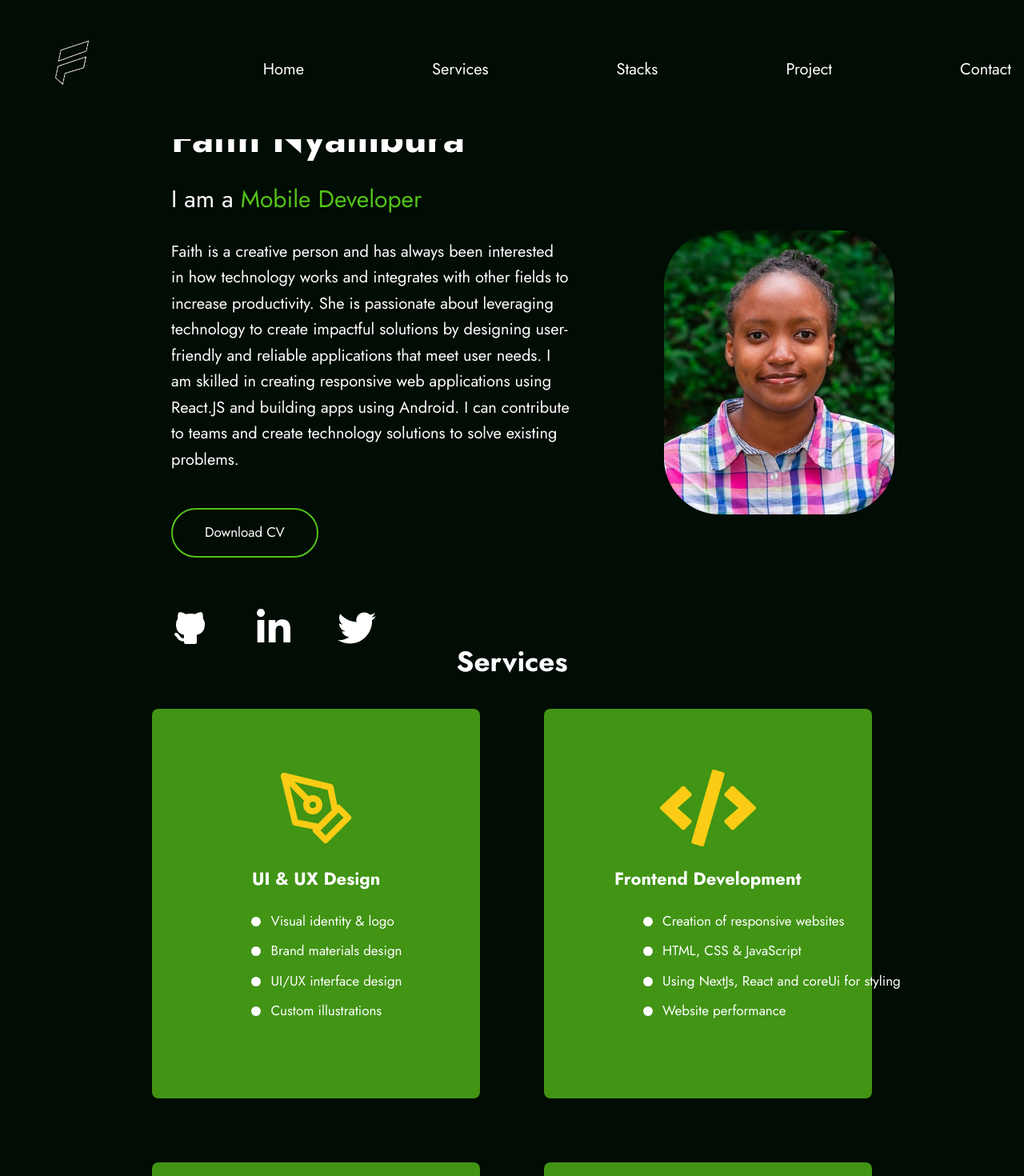
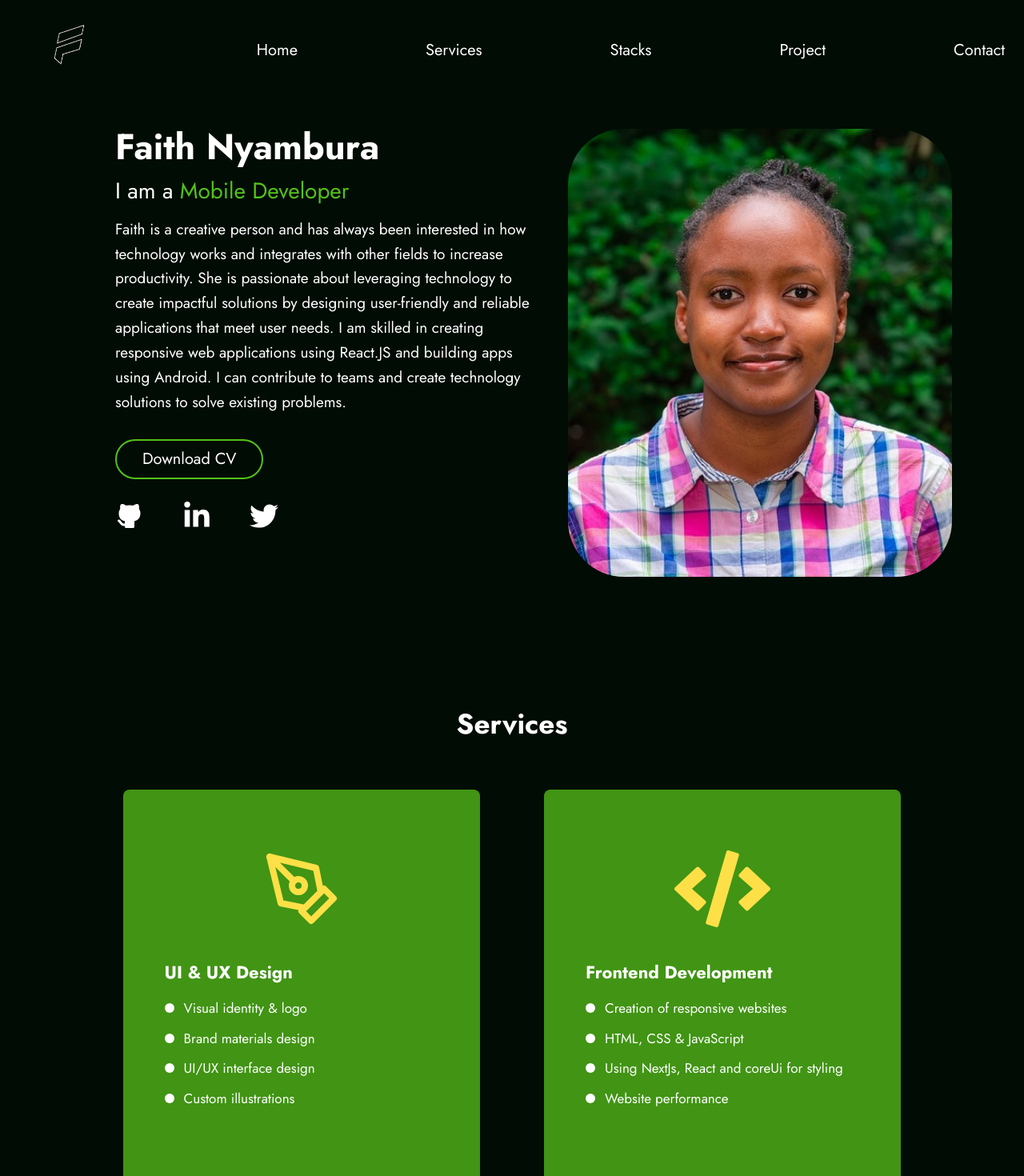
Before and after one commit to FaithNyamburaWamui/portfolio, a Next.js app: page / in a window 1280 px wide. Shown: the top 1470 px of the page at 80% size. Built offline with nearby package versions, Linux system fonts and the light colour scheme.

Commit message:
added media queries

```diff
--- a/next.config.mjs
+++ b/next.config.mjs
@@ -1,4 +1,6 @@
 /** @type {import('next').NextConfig} */
-const nextConfig = {};
+const nextConfig = {
+    reactStrictMode: true,
+};
 
 export default nextConfig;
--- a/src/app/components/Homepage/page.tsx
+++ b/src/app/components/Homepage/page.tsx
@@ -1,7 +1,6 @@
 "use client";
-
 import { useState, useEffect } from "react";
-import { FaLinkedinIn, FaTwitter } from "react-icons/fa6";
+import { FaLinkedinIn, FaTwitter } from "react-icons/fa";
 import { TbBrandGithubFilled } from "react-icons/tb";
 import Image from "next/image";
 
@@ -17,24 +16,24 @@ const Homepage = () => {
   useEffect(() => {
     const interval = setInterval(() => {
       setRoleIndex((prevIndex) => (prevIndex + 1) % roles.length);
-    }, 3000); // Changes every 3 seconds
+    }, 3000);
 
     return () => clearInterval(interval);
   }, [roles.length]);
 
   return (
     <section id="home">
-      <div className="min-h-screen flex flex-col lg:flex-row w-full inset-0 overflow-hidden">
-        <div className="w-full lg:w-3/4 bg-[#010C04] p-4 sm:p-6 md:p-8 lg:p-16 flex flex-col justify-center lg:mt-0 xl:mt-[-16%]">
-          <h1 className="text-[30px] md:text-[40px] lg:text-[50px] text-white mb-4 font-semibold ml-[10px] sm:ml-[20px] md:ml-[40px] lg:ml-[180px] hover:text-[#53C218] xl:ml-[150px]">
+      <div className="min-h-screen flex flex-col lg:flex-row w-full inset-0 overflow-hidden bg-[#010C04] mt-[-20px] lg:mt-[-50px]">
+        <div className="w-full lg:w-3/4 sm:p-6 md:p-8 lg:p-16 flex flex-col lg:mt-0 xl:mt-[-13%] xl:ml-[-70px]">
+          <h1 className="mt-3 xl:text-start xl:text-[45px] xl:mt-44 text-[30px] sm:text-[32px] md:text-[40px] lg:text-start lg:text-[50px] text-white mb-2 font-semibold text-center sm:ml-[20px] md:text-center xl:ml-[150px] hover:text-[#53C218] transition-colors duration-200">
             Faith Nyambura
           </h1>
 
-          <p className="text-white mb-7 ml-[10px] sm:ml-[20px] md:ml-[40px] lg:ml-[70px] text-[20px] md:text-[25px] lg:text-[30px] hover:text-[#53C218] transition-all duration-500 xl:ml-[150px]">
+          <p className="text-white mb-5 text-center sm:ml-[20px] md:text-center lg:text-start xl:text-start xl:ml-[150px] xl:mt-[-8px] text-[21px] sm:text-[22px] md:text-[30px] lg:text-[30px] hover:text-[#53C218] transition-all duration-500 xl:text-[28px]">
             I am a <span className="text-[#53C218]">{roles[roleIndex]}</span>
           </p>
 
-          <p className="text-[16px] md:text-[18px] lg:text-[20px] leading-relaxed mb-6 text-white w-full sm:w-[90%] md:w-[85%] lg:w-[80%] ml-[10px] sm:ml-[20px] md:ml-[40px] lg:ml-[50px] hover:text-[#53C218] xl:w-[60%] xl:ml-[150px]">
+          <p className="text-[16px] sm:text-[17px] md:text-[20px] lg:text-[20px] leading-relaxed text-white sm:text-wrap md:w-[80%] md:ml-[80px] lg:w-[70%] xl:w-[63%] xl:mt-[-8px] ml-[10px] sm:ml-[20px] lg:ml-[10px] xl:ml-[150px] xl:text-[19px] hover:text-[#53C218] transition-colors duration-200">
             Faith is a creative person and has always been interested in how
             technology works and integrates with other fields to increase
             productivity. She is passionate about leveraging technology to
@@ -45,23 +44,23 @@ const Homepage = () => {
             to solve existing problems.
           </p>
 
-          <button className="border-[#53C218] border-2 text-white px-6 sm:px-8 lg:px-10 py-2 sm:py-3 lg:py-4 rounded-full w-fit hover:bg-[#53C218] transition-colors text-[14px] md:text-[16px] lg:text-[17px] ml-[10px] sm:ml-[20px] md:ml-[40px] lg:ml-[70px] mt-[20px] xl:ml-[150px]">
+          <button className="border-[#53C218] border-2 text-white xl:px-8 px-5 lg:px-10 xl:py-2 py-3 lg:py-4 rounded-full w-fit hover:bg-[#53C218] transition-colors duration-200 text-[18px] sm:text-[15px] md:text-[22px] md:mx-auto md:px-8 lg:text-[20px] mx-auto lg:ml-[5px] xl:ml-[150px] mt-[30px] md:mb-4">
             <a
               href="/documents/Faith Nyambura Resume.pdf"
               download="Faith Nyambura Resume.pdf"
-              className="text-white hover:text-[#010C04]"
+              className="text-white hover:text-[#010C04] transition-colors duration-200"
             >
               Download CV
             </a>
           </button>
 
           {/* Social Links */}
-          <div className="social-links flex gap-4 sm:gap-6 md:gap-10 lg:gap-14 ml-[10px] sm:ml-[20px] md:ml-[40px] lg:ml-[70px] mt-8 lg:mt-16 xl:ml-[150px]">
+          <div className="social-links flex gap-5 sm:gap-6 md:gap-10 lg:gap-14 justify-center sm:ml-[20px] md:justify-center lg:justify-start xl:ml-[150px] xl:mt-3 xl:justify-start xl:gap-12 mt-8 lg:mt-4">
             <a
               href="https://github.com/FaithNyamburaWamui"
               target="_blank"
               rel="noopener noreferrer"
-              className="text-white hover:text-[#53C218] text-2xl sm:text-3xl lg:text-5xl transition-colors"
+              className="text-white hover:text-[#53C218] text-3xl sm:text-3xl md:text-4xl lg:text-5xl xl:text-4xl transition-colors duration-200"
             >
               <TbBrandGithubFilled />
             </a>
@@ -69,7 +68,7 @@ const Homepage = () => {
               href="https://www.linkedin.com/in/faith-nyambura-2370872b5/"
               target="_blank"
               rel="noopener noreferrer"
-              className="text-white hover:text-[#53C218] text-2xl sm:text-3xl lg:text-5xl transition-colors"
+              className="text-white hover:text-[#53C218] text-3xl sm:text-3xl md:text-4xl lg:text-5xl xl:text-4xl transition-colors duration-200"
             >
               <FaLinkedinIn />
             </a>
@@ -77,20 +76,20 @@ const Homepage = () => {
               href="https://x.com/WamuiFaith"
               target="_blank"
               rel="noopener noreferrer"
-              className="text-white hover:text-[#53C218] text-2xl sm:text-3xl lg:text-5xl transition-colors"
+              className="text-white hover:text-[#53C218] text-3xl sm:text-3xl md:text-4xl lg:text-5xl xl:text-4xl transition-colors duration-200"
             >
               <FaTwitter />
             </a>
           </div>
         </div>
 
-        <div className="w-full lg:w-1/4 bg-[#010C04] p-4 sm:p-6 md:p-8 lg:p-16 flex items-center justify-center mt-0 sm:mt-[-5%] md:mt-[-8%] lg:mt-[-10%] xl:mt-[-17%]">
-          <div className="relative w-full aspect-square md:w-[70%] lg:w-[200%] lg:h-[60%] ml-0 lg:ml-[-100%] xl:w-[150%] xl:h-[40%] xl:mr-[100px]">
+        <div className="w-full lg:w-1/4 p-4 sm:p-6 md:p-8 lg:p-16 flex items-center justify-center mt-0 sm:mt-[-5%] md:mt-[-10px] lg:mt-[-10%]">
+          <div className="relative w-[90%] aspect-square sm:w-[85%] md:w-[70%] lg:w-[300%] lg:h-[50%] lg:ml-[-200%] xl:w-[250%] xl:h-[70%] xl:ml-[-200px] xl:mt-[30%] mx-auto">
             <Image
               src="/images/faith.jpeg"
               alt="Profile"
               fill
-              className="rounded-[30px] sm:rounded-[50px] lg:rounded-[70px] object-cover"
+              className="rounded-[30px] sm:rounded-[40px] md:rounded-[50px] lg:rounded-[70px] object-cover"
               priority
               sizes="(max-width: 768px) 100vw, (max-width: 1024px) 50vw, 25vw"
             />
--- a/src/app/components/Navbar/page.tsx
+++ b/src/app/components/Navbar/page.tsx
@@ -11,74 +11,79 @@ const Navbar = () => {
   const closeMenu = () => setIsOpen(false);
 
   return (
-    <nav className="p-4 bg-[#010C04] top-0 z-10">
-      <div className="container mx-auto flex items-center justify-between">
-        {/* Logo */}
-        <Image
-          src="/images/logos.png"
-          alt="Logo"
-          width={200}
-          height={40}
-          className="transform rotate-12 ml-[-30px]"
-        />
+    <nav className="w-full xl:py-0 lg:py-1 sm:py-2 md:py-3 bg-[#010C04] top-0 z-10">
+      <div className="w-full flex items-center justify-between px-2 sm:px-4 md:px-6 lg:max-w-7xl lg:mx-auto">
+        {/* Logo - Responsive sizing */}
+        <div className="flex-shrink-0">
+          <Image
+            src="/images/logos.png"
+            alt="Logo"
+            width={120}
+            height={24}
+            className="transform rotate-12 ml-[-15px] sm:ml-[-20px] md:ml-[-30px] w-24 h-auto sm:w-44 md:w-52 lg:w-56 xl:w-52"
+          />
+        </div>
 
-        {/* Desktop Navigation Links */}
-        <div className="hidden lg:flex gap-40">
+        {/* Desktop Navigation Links - Only visible on large screens and above */}
+        <div className="hidden lg:flex xl:gap-40 lg:gap-20">
           <a
             href="#home"
-            className="text-white hover:text-[#53C218] text-[20px] hover:font-medium"
+            className="text-white hover:text-[#53C218] text-base lg:text-lg xl:text-[20px] hover:font-medium transition-colors duration-200"
           >
             Home
           </a>
           <a
             href="#services"
-            className="text-white hover:text-[#53C218] text-[20px] hover:font-medium"
+            className="text-white hover:text-[#53C218] text-base lg:text-lg xl:text-[20px] hover:font-medium transition-colors duration-200"
           >
             Services
           </a>
           <a
             href="#stacks"
-            className="text-white hover:text-[#53C218] text-[20px] hover:font-medium"
+            className="text-white hover:text-[#53C218] text-base lg:text-lg xl:text-[20px] hover:font-medium transition-colors duration-200"
           >
             Stacks
           </a>
           <a
             href="#project"
-            className="text-white hover:text-[#53C218] text-[20px] hover:font-medium"
+            className="text-white hover:text-[#53C218] text-base lg:text-lg xl:text-[20px] hover:font-medium transition-colors duration-200"
           >
             Project
           </a>
           <a
             href="#contact"
-            className="text-white hover:text-[#53C218] text-[20px] hover:font-medium"
+            className="text-white hover:text-[#53C218] text-base lg:text-lg xl:text-[20px] hover:font-medium transition-colors duration-200"
           >
             Contact
           </a>
         </div>
 
-        {/* Hamburger Icon for Mobile */}
+        {/* Hamburger Icon for Mobile and Small Tablets */}
         <button
           onClick={toggleMenu}
-          className="lg:hidden text-white text-[33px] focus:outline-none mr-[30px]"
+          className="lg:hidden text-white text-2xl sm:text-3xl focus:outline-none mr-2 sm:mr-4 hover:text-[#53C218] transition-colors duration-200"
+          aria-label="Toggle menu"
         >
           <FiMenu />
         </button>
       </div>
 
-      {/* Mobile Menu */}
+      {/* Mobile Menu - Enhanced responsive design */}
       {isOpen && (
         <div className="fixed inset-0 bg-[#010C04] bg-opacity-95 flex flex-col items-center justify-center z-50">
           <button
-            className="absolute top-4 right-4 text-white text-3xl"
+            className="absolute top-4 right-4 sm:top-6 sm:right-6 text-white text-2xl sm:text-3xl hover:text-[#53C218] transition-colors duration-200"
             onClick={closeMenu}
+            aria-label="Close menu"
           >
             <AiOutlineClose />
           </button>
-          <ul className="flex flex-col items-center gap-6">
+
+          <ul className="flex flex-col items-center gap-6 sm:gap-8 md:gap-10">
             <li>
               <a
                 href="#home"
-                className="text-white text-[20px] hover:text-[#53C218]"
+                className="text-white text-lg sm:text-xl md:text-2xl hover:text-[#53C218] transition-colors duration-200 hover:scale-105 transform"
                 onClick={closeMenu}
               >
                 Home
@@ -87,7 +92,7 @@ const Navbar = () => {
             <li>
               <a
                 href="#services"
-                className="text-white text-[20px] hover:text-[#53C218]"
+                className="text-white text-lg sm:text-xl md:text-2xl hover:text-[#53C218] transition-colors duration-200 hover:scale-105 transform"
                 onClick={closeMenu}
               >
                 Services
@@ -96,7 +101,7 @@ const Navbar = () => {
             <li>
               <a
                 href="#stacks"
-                className="text-white text-[20px] hover:text-[#53C218]"
+                className="text-white text-lg sm:text-xl md:text-2xl hover:text-[#53C218] transition-colors duration-200 hover:scale-105 transform"
                 onClick={closeMenu}
               >
                 Stacks
@@ -105,7 +110,7 @@ const Navbar = () => {
             <li>
               <a
                 href="#project"
-                className="text-white text-[20px] hover:text-[#53C218]"
+                className="text-white text-lg sm:text-xl md:text-2xl hover:text-[#53C218] transition-colors duration-200 hover:scale-105 transform"
                 onClick={closeMenu}
               >
                 Project
@@ -114,7 +119,7 @@ const Navbar = () => {
             <li>
               <a
                 href="#contact"
-                className="text-white text-[20px] hover:text-[#53C218]"
+                className="text-white text-lg sm:text-xl md:text-2xl hover:text-[#53C218] transition-colors duration-200 hover:scale-105 transform"
                 onClick={closeMenu}
               >
                 Contact
--- a/src/app/components/Services/page.tsx
+++ b/src/app/components/Services/page.tsx
@@ -20,24 +20,24 @@ interface ServiceCardProps {
 
 const ServiceCard = ({ title, Icon, services }: ServiceCardProps) => {
   return (
-    <div className="w-full md:w-[calc(35%-1rem)] bg-[#419414] px-3 py-24 rounded-lg transition-all duration-300 hover:transform hover:scale-105 hover:bg-[#53C218] hover:shadow-xl">
+    <div className="w-full sm:w-[calc(50%-2.5rem)] lg:w-[calc(50%-2.5rem)] xl:w-[calc(40%-2.5rem)] bg-[#419414] px-3 py-24 rounded-lg transition-all duration-300 hover:transform hover:scale-105 hover:bg-[#53C218] hover:shadow-xl">
       <section id="services">
         <div className="flex flex-col items-center mb-4">
-          <Icon className="w-32 h-24 text-yellow-400 mb-6 mt-[-20px]" />
-          <h3 className="text-[22px] font-semibold text-white mb-2 text-center">
+          <Icon className="w-32 h-24 text-yellow-300 mb-6 mt-[-20px]" />
+        </div>
+        <h3 className="text-[22px] font-semibold text-white mb-4 ml-[40px]">
           {title}
         </h3>
-        </div>
       </section>
 
-      <ul className="space-y-3 flex flex-col items-center w-full">
+      <ul className="space-y-3 flex flex-col items-start w-full px-6 sm:px-8 md:px-10">
         {services.map((service, index) => (
           <li
             key={index}
-            className="text-white text-[17px] flex items-center w-full px-28 whitespace-nowrap"
+            className="text-white text-[17px] flex items-start w-full"
           >
-            <span className="w-3 h-3 bg-white rounded-full mr-3 flex-shrink-0"></span>
-            <span className="flex-1">{service}</span>
+            <span className="w-3 h-3 bg-white rounded-full mr-3 flex-shrink-0 mt-1.5"></span>
+            <span className="flex-1 text-left">{service}</span>
           </li>
         ))}
       </ul>
@@ -90,11 +90,11 @@ const ServicesGrid = () => {
   ];
 
   return (
-      <div className="min-h-screen bg-[#010C04] p-8 xl:mt-[-16%]">
-        <h2 className="text-[35px] font-bold text-white mb-6 text-center">
+    <div className="min-h-screen bg-[#010C04] p-4 sm:p-6 md:p-8 xl:mt-[-30px] mt-[-2px] md:mt-[-50px]">
+      <h2 className="text-[28px] sm:text-[32px] md:text-[35px] font-bold text-white text-center">
         Services
       </h2>
-        <div className="flex flex-wrap justify-center gap-20 mt-8">
+      <div className="flex flex-wrap justify-center gap-6 sm:gap-8 md:gap-12 lg:gap-16 xl:gap-20 mt-14">
         {services.map((service, index) => (
           <ServiceCard
             key={index}
```
Also changed, not shown: src/app/components/Stacks/page.tsx (+7 -7 lines), 1 other file (tests, documents, lock files or other folders). Lines whose indentation alone changed are shown as unchanged.
